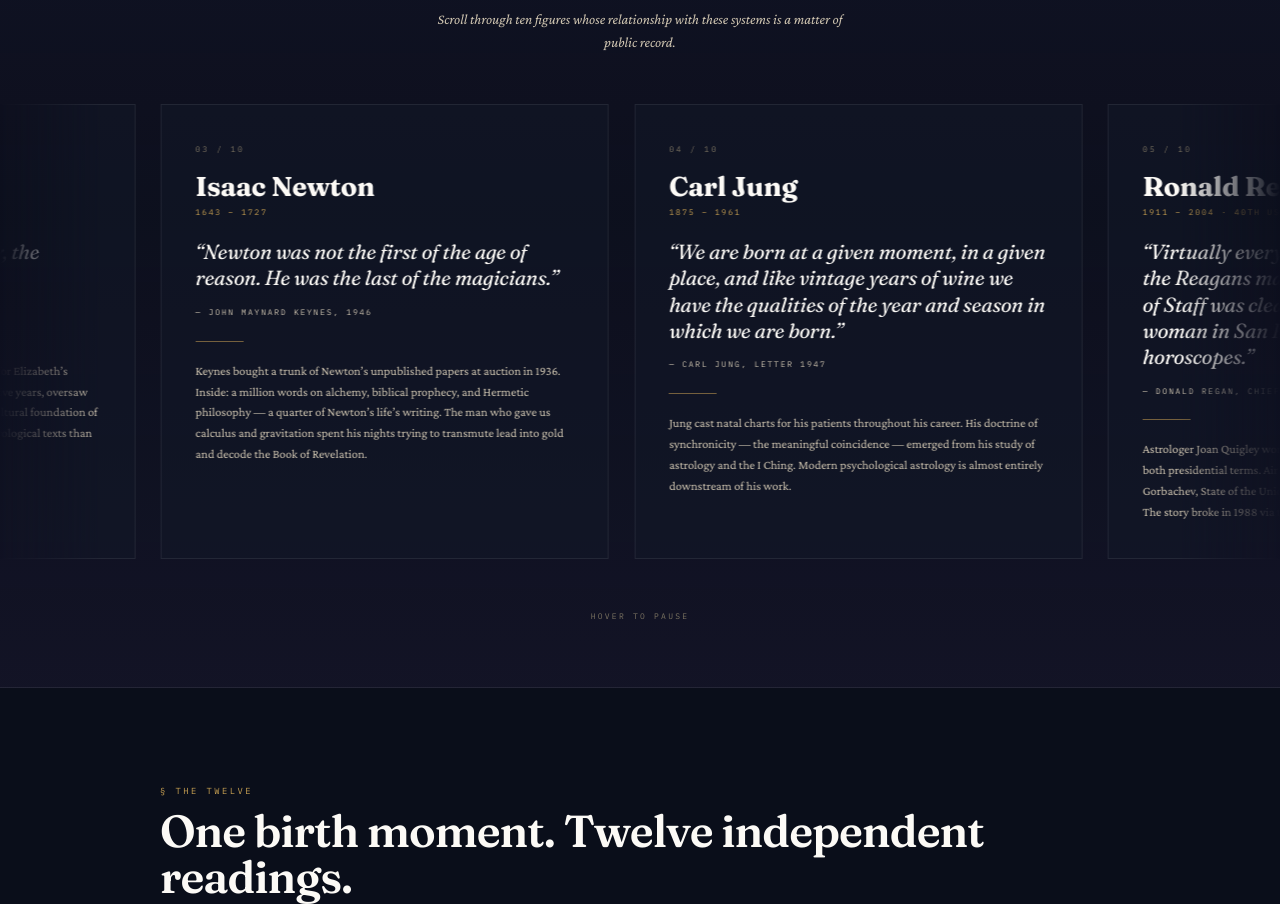
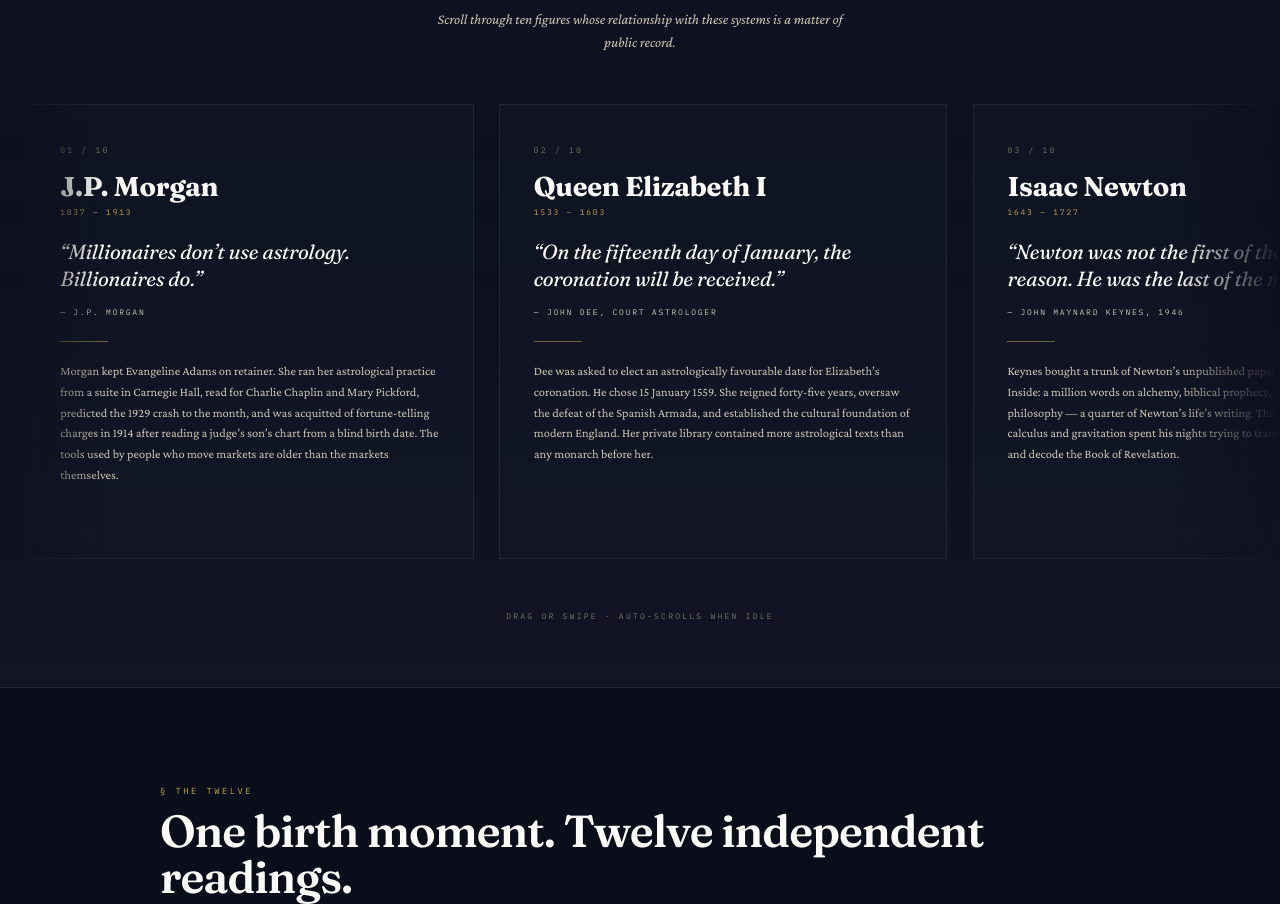
Before and after one commit to Kaye999/synastra, a Next.js app: page / in a window 1280 px wide. Shown: the part 901-1805 px from the top of the page. Built offline with nearby package versions, Linux system fonts and the light colour scheme.

Commit message:
Lineage: JS-driven scrollLeft animation — auto-scrolls when idle, pauses on user drag/wheel/touch, resumes after 1.8s of no interaction. Trackpad + touch now work.

```diff
--- /dev/null
+++ b/src/app/_marketing/LineageScroller.tsx
@@ -0,0 +1,142 @@
+"use client";
+
+import { useEffect, useRef } from 'react';
+import type { ReactNode } from 'react';
+
+type LineageFigure = {
+  name: string;
+  era: string;
+  quote: string;
+  attrib: string;
+  body: string;
+};
+
+type Props = {
+  figures: readonly LineageFigure[];
+  /** Pixels to advance per frame at 60fps. ~0.35 ≈ 140s for a full cycle of 10 wide cards. */
+  speed?: number;
+  /** Milliseconds of user idleness before auto-scroll resumes. */
+  resumeAfterMs?: number;
+};
+
+/**
+ * Infinite marquee wheel you can also grab.
+ *
+ * - Auto-advances scrollLeft every animation frame.
+ * - When the user scrolls/drags (wheel / touch / drag), a listener marks
+ *   the component "interacting" and pauses the auto-scroll.
+ * - After `resumeAfterMs` of idleness, auto-scroll resumes from the
+ *   current scroll position.
+ * - Content is duplicated so the wheel loops seamlessly — when the user
+ *   (or the auto-scroller) reaches the midpoint, scrollLeft jumps back
+ *   by that midpoint width without a visible seam.
+ * - prefers-reduced-motion disables the auto-loop entirely but keeps
+ *   manual scrolling.
+ */
+export default function LineageScroller({ figures, speed = 0.35, resumeAfterMs = 1800 }: Props) {
+  const scrollerRef = useRef<HTMLDivElement>(null);
+  const rafRef = useRef<number | null>(null);
+  const lastUserInteractionRef = useRef<number>(0);
+  const reducedMotionRef = useRef(false);
+
+  useEffect(() => {
+    const el = scrollerRef.current;
+    if (!el) return;
+
+    // Respect prefers-reduced-motion
+    const mq = window.matchMedia('(prefers-reduced-motion: reduce)');
+    reducedMotionRef.current = mq.matches;
+    const onMqChange = () => {
+      reducedMotionRef.current = mq.matches;
+    };
+    mq.addEventListener?.('change', onMqChange);
+
+    let running = true;
+
+    const step = () => {
+      if (!running) return;
+      const now = performance.now();
+      const sinceInteraction = now - lastUserInteractionRef.current;
+      const shouldAutoScroll =
+        !reducedMotionRef.current && sinceInteraction > resumeAfterMs;
+
+      if (shouldAutoScroll) {
+        el.scrollLeft += speed;
+      }
+
+      // Seamless loop — when we're past the halfway point of the duplicated track,
+      // jump silently back by half the scroll-width. This works because the content
+      // is rendered twice: positions 0..N-1 and N..2N-1 are visually identical.
+      const half = el.scrollWidth / 2;
+      if (el.scrollLeft >= half) {
+        // Use non-smooth instant jump (browser keeps it pixel-identical because content is duplicated)
+        el.scrollLeft -= half;
+      } else if (el.scrollLeft < 0) {
+        el.scrollLeft += half;
+      }
+
+      rafRef.current = requestAnimationFrame(step);
+    };
+
+    const markInteraction = () => {
+      lastUserInteractionRef.current = performance.now();
+    };
+
+    // User interactions that should pause auto-scroll
+    el.addEventListener('wheel', markInteraction, { passive: true });
+    el.addEventListener('touchstart', markInteraction, { passive: true });
+    el.addEventListener('touchmove', markInteraction, { passive: true });
+    el.addEventListener('pointerdown', markInteraction);
+    el.addEventListener('scroll', markInteraction, { passive: true });
+
+    rafRef.current = requestAnimationFrame(step);
+
+    return () => {
+      running = false;
+      if (rafRef.current != null) cancelAnimationFrame(rafRef.current);
+      mq.removeEventListener?.('change', onMqChange);
+      el.removeEventListener('wheel', markInteraction);
+      el.removeEventListener('touchstart', markInteraction);
+      el.removeEventListener('touchmove', markInteraction);
+      el.removeEventListener('pointerdown', markInteraction);
+      el.removeEventListener('scroll', markInteraction);
+    };
+  }, [speed, resumeAfterMs]);
+
+  // Render the list twice for seamless loop.
+  const doubled: ReactNode[] = [];
+  for (let copy = 0; copy < 2; copy++) {
+    figures.forEach((figure, i) => {
+      doubled.push(
+        <article
+          key={`${figure.name}-${copy}`}
+          className="mk-lineage-card"
+          data-index={i + 1}
+          aria-hidden={copy === 1}
+        >
+          <div className="mk-lineage-card-index">
+            {String(i + 1).padStart(2, '0')} / {figures.length}
+          </div>
+          <div className="mk-lineage-card-name">{figure.name}</div>
+          <div className="mk-lineage-card-era">{figure.era}</div>
+          <blockquote className="mk-lineage-card-quote">{figure.quote}</blockquote>
+          <div className="mk-lineage-card-attrib">— {figure.attrib}</div>
+          <div className="mk-lineage-card-rule" />
+          <p className="mk-lineage-card-body">{figure.body}</p>
+        </article>
+      );
+    });
+  }
+
+  return (
+    <div
+      ref={scrollerRef}
+      className="mk-lineage-scroller mk-lineage-scroller-js"
+      tabIndex={0}
+      role="region"
+      aria-label="Lineage — drag or swipe to explore"
+    >
+      <div className="mk-lineage-track mk-lineage-track-js">{doubled}</div>
+    </div>
+  );
+}
--- a/src/app/globals.css
+++ b/src/app/globals.css
@@ -588,38 +588,35 @@
   margin: 0 auto;
   max-width: 52ch;
 }
-/* ── Infinite marquee wheel ──────────────────────────── */
+/* ── Lineage wheel — JS-driven scrollLeft animation + manual drag/swipe ──── */
 .mk-lineage-scroller {
-  overflow: hidden;
+  overflow-x: auto;
+  overflow-y: hidden;
   padding: 0 0 40px;
   position: relative;
+  scrollbar-width: none;  /* Firefox */
+  -ms-overflow-style: none;  /* Edge/IE */
+  cursor: grab;
   /* soft edge fade so cards dissolve into the page edges */
   mask-image: linear-gradient(90deg, transparent 0, #000 8%, #000 92%, transparent 100%);
   -webkit-mask-image: linear-gradient(90deg, transparent 0, #000 8%, #000 92%, transparent 100%);
+  -webkit-overflow-scrolling: touch;
+}
+.mk-lineage-scroller:active {
+  cursor: grabbing;
+}
+.mk-lineage-scroller::-webkit-scrollbar {
+  display: none;  /* Chrome/Safari */
+}
+.mk-lineage-scroller:focus-visible {
+  outline: 2px solid var(--brass);
+  outline-offset: 4px;
 }
 .mk-lineage-track {
   display: flex;
   gap: 32px;
   width: max-content;
-  animation: lineage-marquee 140s linear infinite;
-  will-change: transform;
-}
-.mk-lineage-scroller:hover .mk-lineage-track,
-.mk-lineage-scroller:focus-within .mk-lineage-track {
-  animation-play-state: paused;
-}
-@keyframes lineage-marquee {
-  from { transform: translateX(0); }
-  /* Translate by exactly one copy's width. Two copies render; after -50% - one gap, the second copy is positioned identically to where the first started, so the loop is seamless. */
-  to   { transform: translateX(calc(-50% - 16px)); }
-}
-@media (prefers-reduced-motion: reduce) {
-  .mk-lineage-track {
-    animation: none;
-    overflow-x: auto;
-    scroll-snap-type: x mandatory;
-  }
-  .mk-lineage-card { scroll-snap-align: center; }
+  padding: 0 32px;
 }
 .mk-lineage-card {
   flex: 0 0 clamp(320px, 48vw, 560px);
--- a/src/app/page.tsx
+++ b/src/app/page.tsx
@@ -2,6 +2,7 @@
 import Starfield from '@/components/Starfield';
 import Ornament from '@/components/Ornament';
 import Reveal from './_marketing/Reveal';
+import LineageScroller from './_marketing/LineageScroller';
 
 // ─── Landing page ────────────────────────────────────────────────────
 // Synastra marketing home. Server component; the Reveal wrapper is the
@@ -325,33 +326,10 @@
           </Reveal>
         </div>
 
-        <div className="mk-lineage-scroller" tabIndex={0} aria-label="Lineage — hover to pause">
-          <div className="mk-lineage-track">
-            {/* Render twice back-to-back so the marquee loops seamlessly */}
-            {[...LINEAGE, ...LINEAGE].map((figure, i) => {
-              const pos = (i % LINEAGE.length) + 1;
-              return (
-                <article
-                  key={`${figure.name}-${i}`}
-                  className="mk-lineage-card"
-                  data-index={pos}
-                  aria-hidden={i >= LINEAGE.length}
-                >
-                  <div className="mk-lineage-card-index">{String(pos).padStart(2, '0')} / {LINEAGE.length}</div>
-                  <div className="mk-lineage-card-name">{figure.name}</div>
-                  <div className="mk-lineage-card-era">{figure.era}</div>
-                  <blockquote className="mk-lineage-card-quote">{figure.quote}</blockquote>
-                  <div className="mk-lineage-card-attrib">— {figure.attrib}</div>
-                  <div className="mk-lineage-card-rule" />
-                  <p className="mk-lineage-card-body">{figure.body}</p>
-                </article>
-              );
-            })}
-          </div>
-        </div>
+        <LineageScroller figures={LINEAGE} />
 
         <div className="mk-lineage-hint">
-          <span>Hover to pause</span>
+          <span>Drag or swipe · auto-scrolls when idle</span>
         </div>
       </section>
 
```
